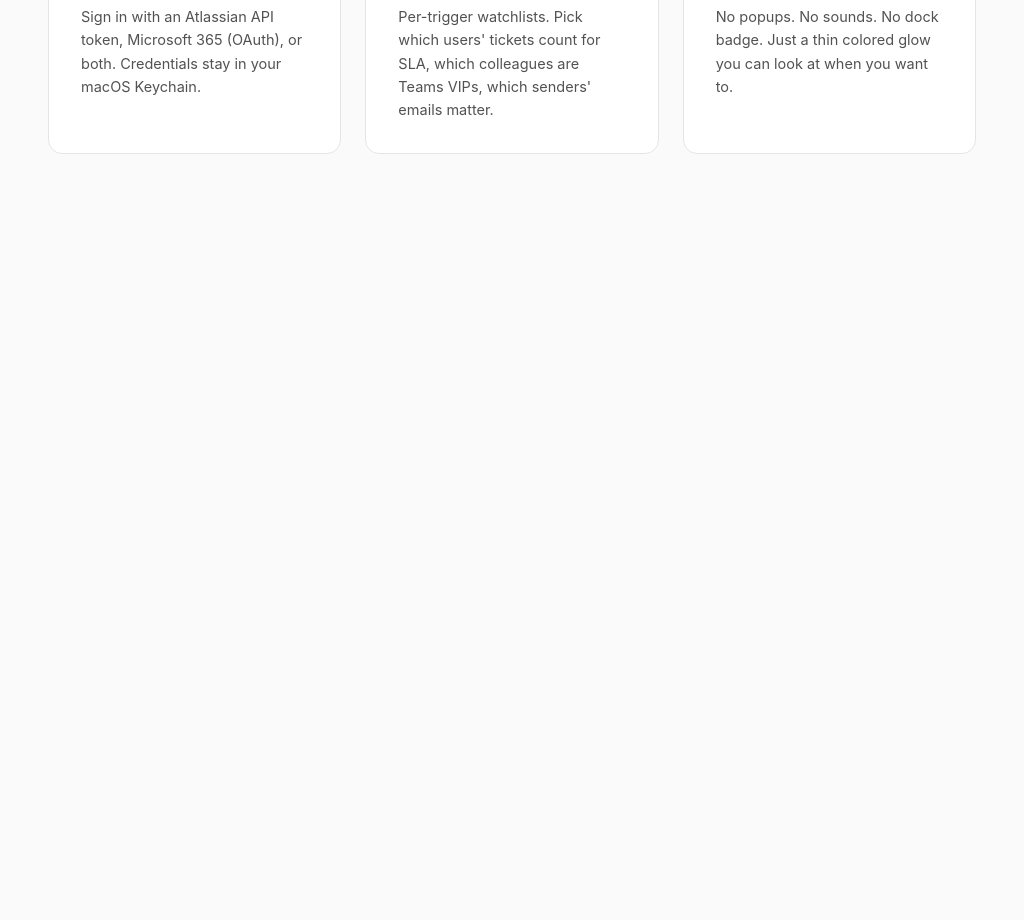
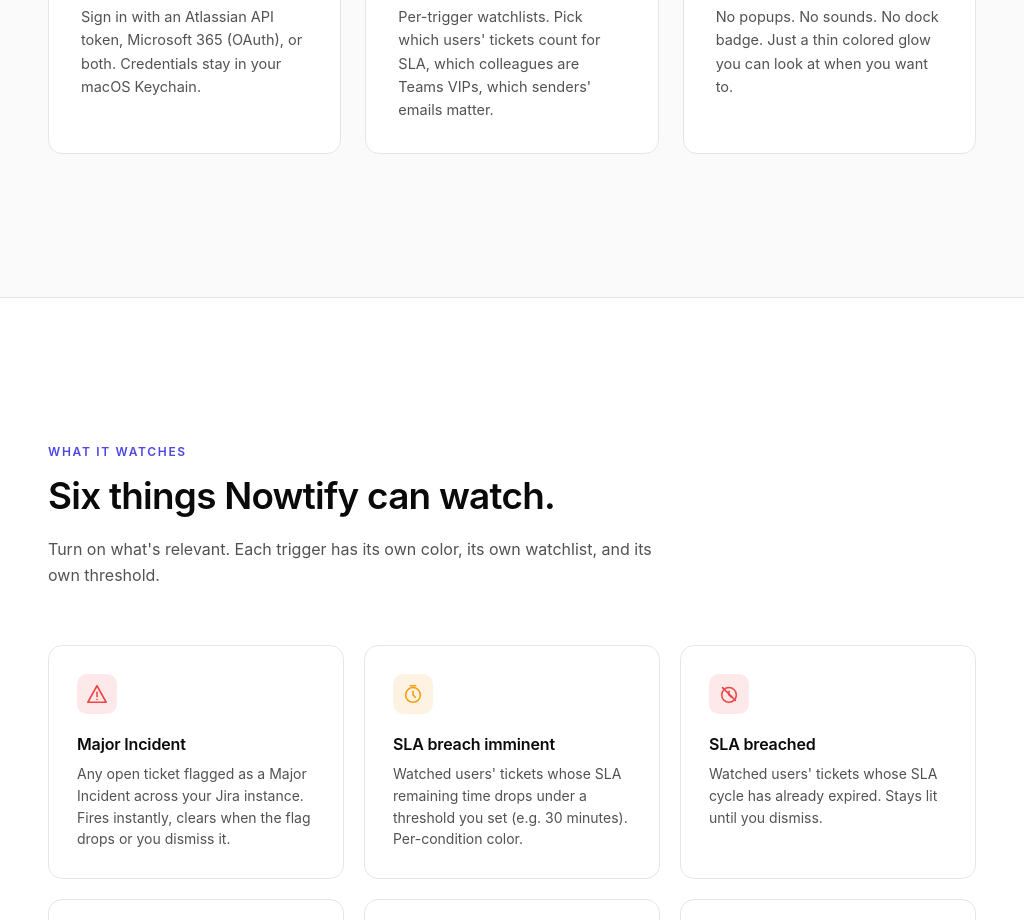
Before and after one commit to paulg7516/nowtify, an Electron app: page docs/index.html in a window 1024 px wide. Shown: the part 1880-2800 px from the top of the page. Before the commit the page ends 2177 px from the top, so only its background shows below. Drawn offline with Linux system fonts and the light colour scheme; no server answers.

Commit message:
feat(site): add features grid with six trigger cards

```diff
--- a/docs/index.html
+++ b/docs/index.html
@@ -367,6 +367,45 @@
   @media (max-width: 768px) {
     .how-grid { grid-template-columns: 1fr; }
   }
+
+  .features { padding: var(--section-y) 0; background: #fff; border-top: 1px solid var(--border); border-bottom: 1px solid var(--border); }
+  .section-lede {
+    color: var(--ink-2);
+    max-width: 640px;
+    font-size: 16px;
+    margin: -36px 0 56px;
+  }
+  .feature-grid {
+    list-style: none; padding: 0; margin: 0;
+    display: grid;
+    grid-template-columns: repeat(3, 1fr);
+    gap: 20px;
+  }
+  .feature-card {
+    background: var(--surface);
+    border: 1px solid var(--border);
+    border-radius: var(--radius);
+    padding: 28px;
+    transition: transform 200ms ease, border-color 200ms ease;
+  }
+  .feature-card:hover { transform: translateY(-2px); border-color: var(--border-strong); }
+  .feature-icon {
+    display: inline-flex;
+    align-items: center; justify-content: center;
+    width: 40px; height: 40px;
+    border-radius: 10px;
+    background: color-mix(in srgb, var(--card-accent) 12%, white);
+    color: var(--card-accent);
+    margin-bottom: 18px;
+  }
+  .feature-icon svg { width: 22px; height: 22px; }
+  .feature-card h3 { font-size: 16px; margin: 0 0 6px; font-weight: 600; letter-spacing: -0.01em; }
+  .feature-card p { color: var(--ink-2); font-size: 14px; margin: 0; line-height: 1.55; }
+
+  @media (max-width: 768px) {
+    .feature-grid { grid-template-columns: 1fr; }
+    .section-lede { margin-top: -28px; margin-bottom: 36px; }
+  }
 </style>
 </head>
 <body>
@@ -471,7 +510,63 @@
     </ol>
   </div>
 </section>
-<!-- features goes here -->
+<section class="features" id="features">
+  <div class="container">
+    <p class="section-eyebrow">What it watches</p>
+    <h2 class="section-title">Six things Nowtify can watch.</h2>
+    <p class="section-lede">Turn on what's relevant. Each trigger has its own color, its own watchlist, and its own threshold.</p>
+
+    <ul class="feature-grid">
+      <li class="feature-card" style="--card-accent: var(--red);">
+        <span class="feature-icon" aria-hidden="true">
+          <svg viewBox="0 0 24 24" fill="none"><path d="M12 3 2 21h20L12 3z" stroke="currentColor" stroke-width="1.7" stroke-linejoin="round"/><path d="M12 10v5" stroke="currentColor" stroke-width="1.7" stroke-linecap="round"/><circle cx="12" cy="18" r="0.9" fill="currentColor"/></svg>
+        </span>
+        <h3>Major Incident</h3>
+        <p>Any open ticket flagged as a Major Incident across your Jira instance. Fires instantly, clears when the flag drops or you dismiss it.</p>
+      </li>
+
+      <li class="feature-card" style="--card-accent: var(--amber);">
+        <span class="feature-icon" aria-hidden="true">
+          <svg viewBox="0 0 24 24" fill="none"><circle cx="12" cy="13" r="8" stroke="currentColor" stroke-width="1.7"/><path d="M12 9v4l2.5 2.5" stroke="currentColor" stroke-width="1.7" stroke-linecap="round"/><path d="M9 3h6" stroke="currentColor" stroke-width="1.7" stroke-linecap="round"/></svg>
+        </span>
+        <h3>SLA breach imminent</h3>
+        <p>Watched users' tickets whose SLA remaining time drops under a threshold you set (e.g. 30 minutes). Per-condition color.</p>
+      </li>
+
+      <li class="feature-card" style="--card-accent: var(--red);">
+        <span class="feature-icon" aria-hidden="true">
+          <svg viewBox="0 0 24 24" fill="none"><circle cx="12" cy="13" r="8" stroke="currentColor" stroke-width="1.7"/><path d="M12 9v4l2.5 2.5" stroke="currentColor" stroke-width="1.7" stroke-linecap="round"/><path d="m5 5 14 14" stroke="currentColor" stroke-width="1.7" stroke-linecap="round"/></svg>
+        </span>
+        <h3>SLA breached</h3>
+        <p>Watched users' tickets whose SLA cycle has already expired. Stays lit until you dismiss.</p>
+      </li>
+
+      <li class="feature-card" style="--card-accent: var(--accent);">
+        <span class="feature-icon" aria-hidden="true">
+          <svg viewBox="0 0 24 24" fill="none"><circle cx="12" cy="12" r="9" stroke="currentColor" stroke-width="1.7"/><path d="m8 12 3 3 5-6" stroke="currentColor" stroke-width="1.7" stroke-linecap="round" stroke-linejoin="round"/></svg>
+        </span>
+        <h3>My pending approvals</h3>
+        <p>JSM service-desk requests waiting on your approval. Counts only what's assigned to you, not the whole queue.</p>
+      </li>
+
+      <li class="feature-card" style="--card-accent: var(--teams);">
+        <span class="feature-icon" aria-hidden="true">
+          <svg viewBox="0 0 24 24" fill="none"><rect x="3" y="6" width="13" height="12" rx="2" stroke="currentColor" stroke-width="1.7"/><path d="M9.5 9v6M7 12h5" stroke="currentColor" stroke-width="1.7" stroke-linecap="round"/><circle cx="19" cy="8" r="2.4" stroke="currentColor" stroke-width="1.7"/><path d="M16.5 13.5h5v3a2.5 2.5 0 0 1-2.5 2.5h0a2.5 2.5 0 0 1-2.5-2.5v-3z" stroke="currentColor" stroke-width="1.7"/></svg>
+        </span>
+        <h3>Teams VIP messages</h3>
+        <p>Unread Teams chat messages from people you've marked as VIPs. Threshold configurable. Clears on read.</p>
+      </li>
+
+      <li class="feature-card" style="--card-accent: var(--outlook);">
+        <span class="feature-icon" aria-hidden="true">
+          <svg viewBox="0 0 24 24" fill="none"><rect x="3" y="5" width="18" height="14" rx="2" stroke="currentColor" stroke-width="1.7"/><path d="m3 7 9 6 9-6" stroke="currentColor" stroke-width="1.7" stroke-linejoin="round"/></svg>
+        </span>
+        <h3>Outlook email from watched senders</h3>
+        <p>Unread Outlook emails from specific people. Same VIP pattern as Teams. Clears on read.</p>
+      </li>
+    </ul>
+  </div>
+</section>
 <!-- faq goes here -->
 <!-- footer goes here -->
 <script>
```
